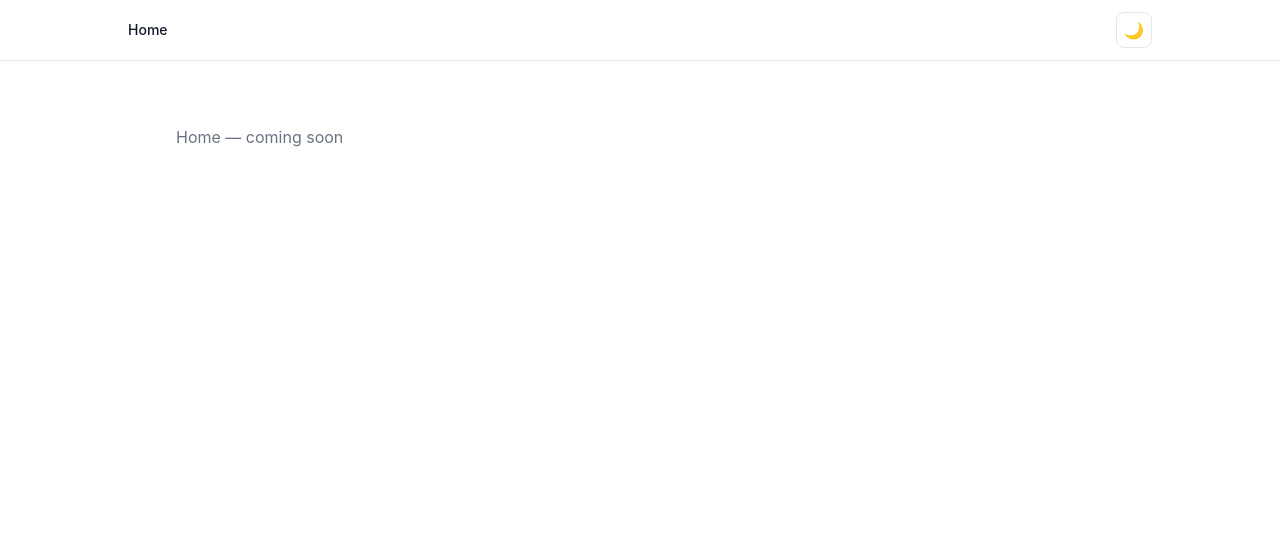
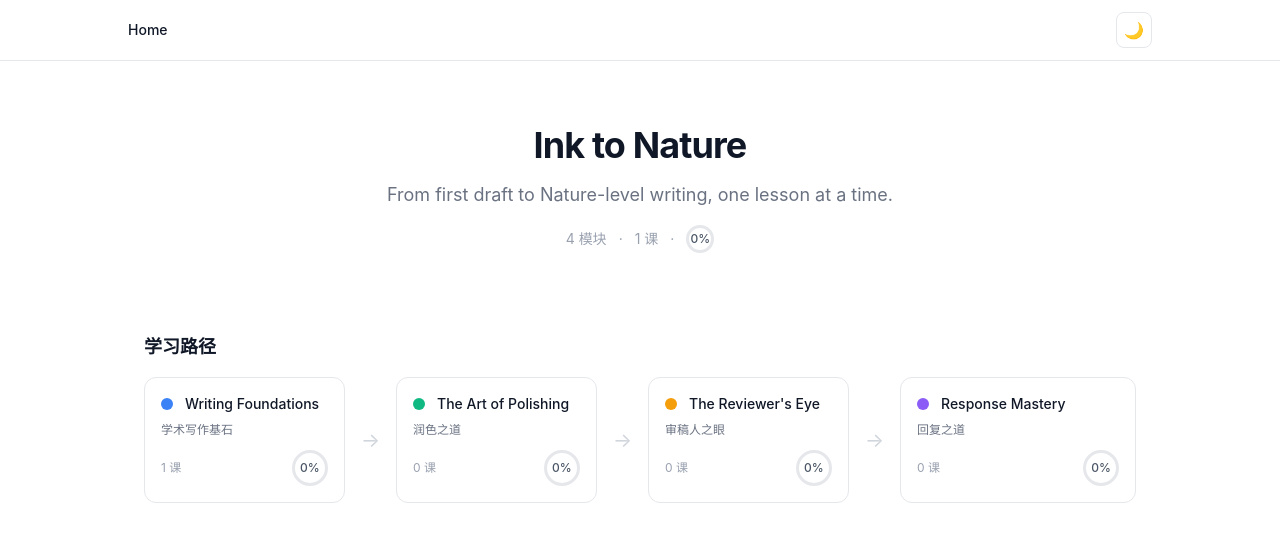
Before and after one commit to CharlesRoue/ink-to-nature, a React (Vite) app: page / in a window 1280 px wide. Shown: the top 542 px of the page. Built offline with nearby package versions, Linux system fonts and the light colour scheme.

Commit message:
feat: add HomePage with hero and ModulePage with lesson list

```diff
--- a/src/App.jsx
+++ b/src/App.jsx
@@ -1,6 +1,8 @@
 import { Routes, Route, Navigate } from 'react-router-dom'
 import { ProgressProvider } from './context/ProgressContext'
 import Layout from './components/layout/Layout'
+import HomePage from './pages/HomePage'
+import ModulePage from './pages/ModulePage'
 
 function Placeholder({ text }) {
   return <div className="p-8 text-gray-500">{text}</div>
@@ -10,8 +12,8 @@ export default function App() {
   return (
     <ProgressProvider>
       <Routes>
-        <Route path="/" element={<Layout><Placeholder text="Home — coming soon" /></Layout>} />
-        <Route path="/module/:moduleId" element={<Layout><Placeholder text="Module — coming soon" /></Layout>} />
+        <Route path="/" element={<Layout><HomePage /></Layout>} />
+        <Route path="/module/:moduleId" element={<Layout><ModulePage /></Layout>} />
         <Route path="/module/:moduleId/lesson/:lessonId" element={<Layout><Placeholder text="Lesson — coming soon" /></Layout>} />
         <Route path="*" element={<Navigate to="/" replace />} />
       </Routes>
--- /dev/null
+++ b/src/pages/HomePage.jsx
@@ -0,0 +1,41 @@
+import allModules from '../data/modules'
+import { useProgressContext } from '../context/ProgressContext'
+import ModuleMap from '../components/progress/ModuleMap'
+import ProgressRing from '../components/progress/ProgressRing'
+
+export default function HomePage() {
+  const { getModuleProgress } = useProgressContext()
+
+  const totalLessons = allModules.reduce((sum, m) => sum + m.lessons.length, 0)
+  const totalProgress = allModules.length
+    ? Math.round(
+        allModules.reduce((sum, m) => sum + getModuleProgress(m.lessons) * m.lessons.length, 0) /
+          (totalLessons || 1)
+      )
+    : 0
+
+  return (
+    <div className="space-y-12">
+      <div className="text-center space-y-4 py-8">
+        <h1 className="text-4xl font-bold tracking-tight">Ink to Nature</h1>
+        <p className="text-gray-500 dark:text-gray-400 text-lg">
+          From first draft to Nature-level writing, one lesson at a time.
+        </p>
+        <div className="inline-flex items-center gap-3 text-sm text-gray-400">
+          <span>{allModules.length} 模块</span>
+          <span>·</span>
+          <span>{totalLessons} 课</span>
+          <span>·</span>
+          <div className="flex items-center gap-1">
+            <ProgressRing percent={totalProgress} size={28} strokeWidth={3} color="#3B82F6" />
+          </div>
+        </div>
+      </div>
+
+      <div className="space-y-4">
+        <h2 className="text-lg font-semibold">学习路径</h2>
+        <ModuleMap />
+      </div>
+    </div>
+  )
+}
--- /dev/null
+++ b/src/pages/ModulePage.jsx
@@ -0,0 +1,78 @@
+import { useParams, Link } from 'react-router-dom'
+import { getModuleById } from '../data/modules'
+import { useProgressContext } from '../context/ProgressContext'
+import LessonStatus from '../components/progress/LessonStatus'
+import ProgressRing from '../components/progress/ProgressRing'
+
+export default function ModulePage() {
+  const { moduleId } = useParams()
+  const mod = getModuleById(moduleId)
+  const { isLessonComplete, getModuleProgress } = useProgressContext()
+
+  if (!mod) {
+    return <div className="text-center text-gray-500 py-12">模块未找到</div>
+  }
+
+  const progress = getModuleProgress(mod.lessons)
+  const firstIncomplete = mod.lessons.findIndex((l) => !isLessonComplete(l.id))
+
+  const getStatus = (lesson, i) => {
+    if (isLessonComplete(lesson.id)) return 'complete'
+    if (i === firstIncomplete || (firstIncomplete === -1 && i === 0)) return 'current'
+    return 'locked'
+  }
+
+  return (
+    <div className="space-y-8">
+      <div className="space-y-2">
+        <div className="flex items-center gap-3">
+          <div className="w-4 h-4 rounded" style={{ backgroundColor: mod.color }} />
+          <h1 className="text-2xl font-bold">{mod.title}</h1>
+        </div>
+        <p className="text-gray-500">{mod.descriptionCn}</p>
+        <div className="flex items-center gap-4">
+          <ProgressRing percent={progress} size={40} strokeWidth={3} color={mod.color} />
+          <span className="text-sm text-gray-400">
+            {mod.lessons.filter((l) => isLessonComplete(l.id)).length}/{mod.lessons.length} 课已完成
+          </span>
+        </div>
+      </div>
+
+      <div className="space-y-2">
+        {mod.lessons.map((lesson, i) => {
+          const status = getStatus(lesson, i)
+          return (
+            <Link
+              key={lesson.id}
+              to={status !== 'locked' ? `/module/${moduleId}/lesson/${lesson.id}` : '#'}
+              onClick={(e) => status === 'locked' && e.preventDefault()}
+              className={`flex items-center gap-4 p-4 rounded-xl border transition-all ${
+                status === 'locked'
+                  ? 'border-gray-200 dark:border-gray-700 opacity-50 cursor-not-allowed'
+                  : status === 'current'
+                  ? 'border-2 hover:shadow-md'
+                  : 'border-gray-200 dark:border-gray-600 hover:shadow-sm'
+              }`}
+              style={status === 'current' ? { borderColor: mod.color } : undefined}
+            >
+              <LessonStatus status={status} />
+              <div className="flex-1 min-w-0">
+                <p className="font-medium text-sm truncate">{lesson.titleCn}</p>
+                <p className="text-xs text-gray-400 truncate">{lesson.title}</p>
+              </div>
+              <span className="text-xs text-gray-400 flex-shrink-0">
+                {lesson.cards.length} 卡片 · {lesson.exercises.length} 练习
+              </span>
+            </Link>
+          )
+        })}
+      </div>
+
+      {mod.lessons.length === 0 && (
+        <div className="text-center text-gray-400 py-12">
+          课程内容准备中...
+        </div>
+      )}
+    </div>
+  )
+}
```
